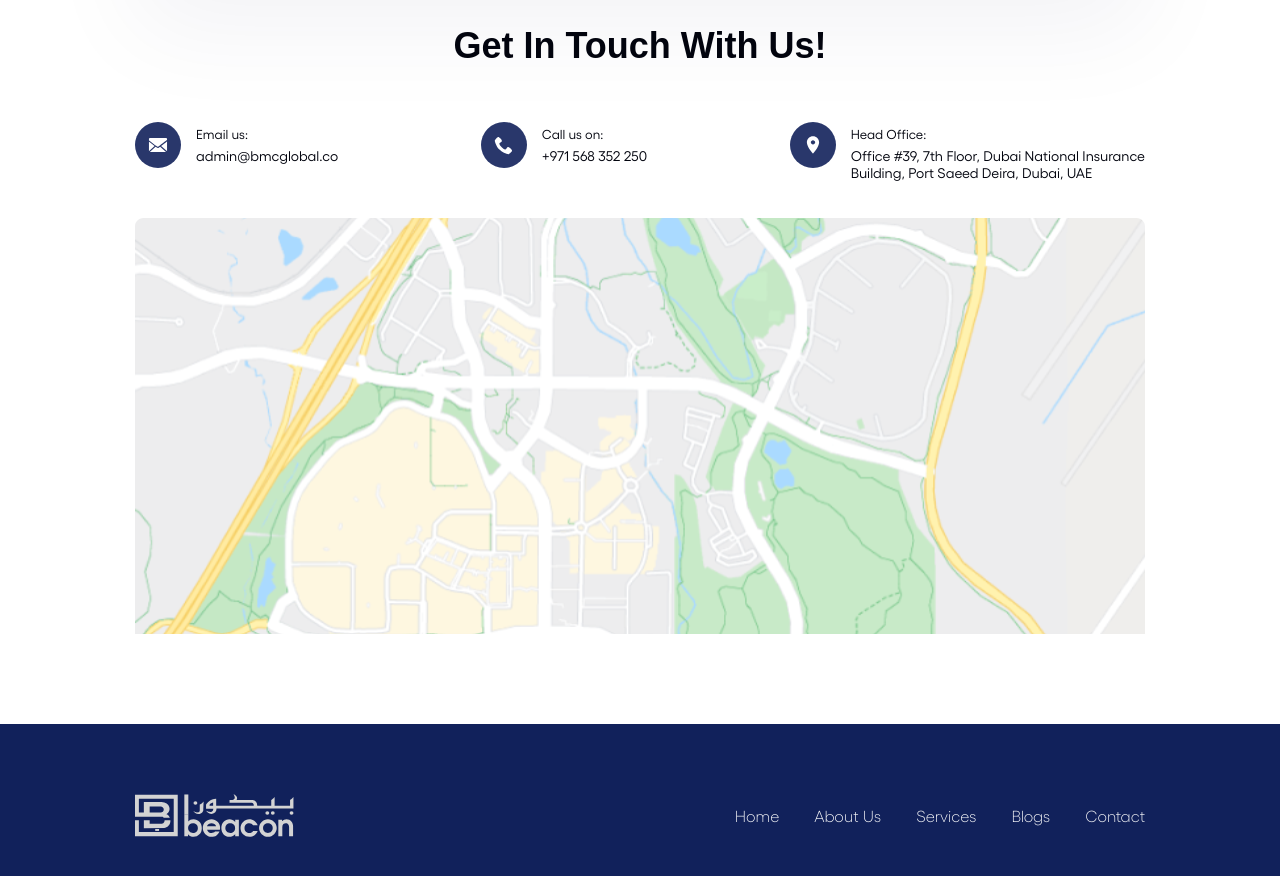
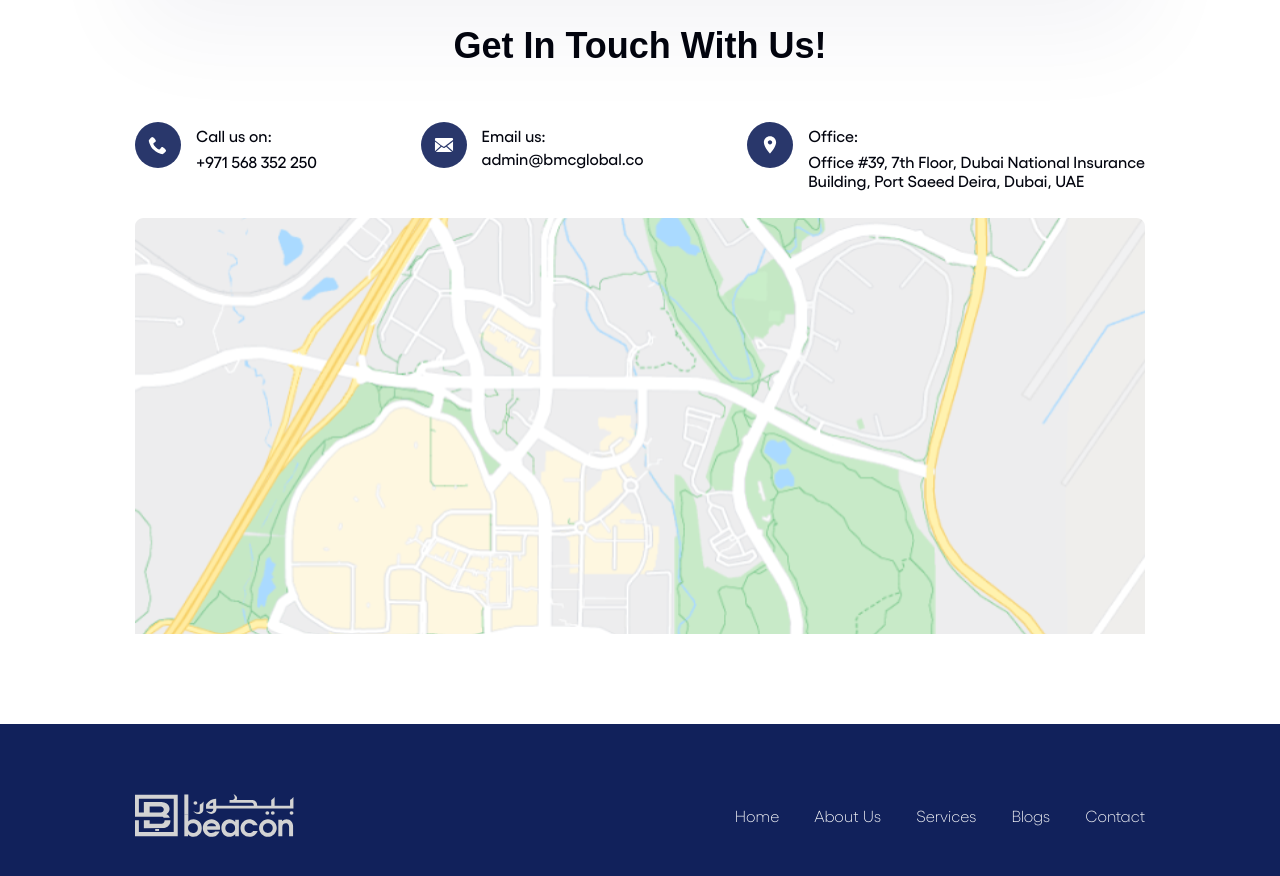
Before and after one commit to lazim-mv/BeaconUAE, a Next.js app: page /pages/Contact in a window 1280 px wide. Shown: the part 1080-1956 px from the top of the page. Built offline with nearby package versions, Linux system fonts and the light colour scheme; a web font is replaced by a local one.

Commit message:
v2.0.2 contactPage

```diff
--- a/src/app/Styles/contact.module.css
+++ b/src/app/Styles/contact.module.css
@@ -238,17 +238,20 @@
 
 .contactPageTextDetails h1{
     color: #02040E;
-    font-weight: 400;
+    font-weight: 500;
+    font-size: 16px;
 }
 
 .contactPageTextDetails a{
     color: #02040E;
-    font-weight: 400;
+    font-weight: 500;
+    font-size: 16px;
 }
 
 .contactPageTextDetails p{
     color: #02040E;
-    font-weight: 400;
+    font-weight: 500;
+    font-size: 16px;
 }
 
 @media (max-width: 600px) {
--- a/src/app/Styles/servicesPage.module.css
+++ b/src/app/Styles/servicesPage.module.css
@@ -107,6 +107,7 @@
     padding: 30px 45px 30px 30px;
     justify-content: space-between;
     width: 48%;
+    border-radius: 10px;
 }
 
 .selected {
@@ -145,6 +146,7 @@
     background: #F7F7F8;
     z-index: -1;
     right: 100px;
+    border-radius: 10px;
 }
 
 .container4ImgContainer{
--- a/src/app/globals.css
+++ b/src/app/globals.css
@@ -1256,6 +1256,8 @@ li{
   gap: 40px;
   margin-top: 60px;
   cursor: pointer;
+  border-bottom: 1px solid #ECECF1;
+  padding-bottom: 20px;
 }
 
 .faqRight:first-child {
@@ -1337,12 +1339,12 @@ li{
 .contactContainer {
   background: url("../../public/NewSvgs/Backgrounds/uaeBg2.png");
   width: 100%;
-  height: 500px;
+  height: 450px;
   object-fit: cover;
 
   display: flex;
   flex-direction: column;
-  gap: 30px;
+  gap: 16px;
   justify-content: center;
   align-items: center;
   background-size: 100% 100%;
--- a/src/app/pages/Contact/page.js
+++ b/src/app/pages/Contact/page.js
@@ -148,6 +148,26 @@ function Contact() {
             <div
               className={`${styles.footerContactImgContainer} footerContactImgContainer`}
             >
+              <div className="footerContactDetails">
+                <Image
+                  quality={100}
+                  priority={true}
+                  unoptimized
+                  src="/NewSvgs/SVG3/hh/Icon.svg"
+                  width={46}
+                  height={46}
+                  alt="ImageFooter2"
+                />
+                <div
+                  className={`${styles.contactPageTextDetails} footerContactTextDetails`}
+                  style={{ whiteSpace: "nowrap" }}
+                >
+                  <h1>Call us on:</h1>
+                  <a href="tel:971568352250">
+                    <p>+971 568 352 250</p>
+                  </a>
+                </div>
+              </div>
               <div
                 className={`${styles.contactPageContactDetails} footerContactDetails`}
               >
@@ -172,26 +192,7 @@ function Contact() {
                   </a>
                 </div>
               </div>
-              <div className="footerContactDetails">
-                <Image
-                  quality={100}
-                  priority={true}
-                  unoptimized
-                  src="/NewSvgs/SVG3/hh/Icon.svg"
-                  width={46}
-                  height={46}
-                  alt="ImageFooter2"
-                />
-                <div
-                  className={`${styles.contactPageTextDetails} footerContactTextDetails`}
-                  style={{ whiteSpace: "nowrap" }}
-                >
-                  <h1>Call us on:</h1>
-                  <a href="tel:971568352250">
-                    <p>+971 568 352 250</p>
-                  </a>
-                </div>
-              </div>
+
               <div className="footerContactDetails">
                 <Image
                   quality={100}
@@ -206,14 +207,14 @@ function Contact() {
                   <div
                     className={`${styles.contactPageTextDetails} footerContactTextDetails `}
                   >
-                    <h1>Head Office:</h1>
+                    <h1>Office:</h1>
                     <p className="dAddress">
                       Office #39, 7th Floor, Dubai National Insurance
                       <br /> Building, Port Saeed Deira, Dubai, UAE
                     </p>
                     <p className="mAddress">
-                      Office #39, 7th Floor, Dubai National Insurance
-                       Building, Port Saeed Deira, Dubai, UAE
+                      Office #39, 7th Floor, Dubai National Insurance Building,
+                      Port Saeed Deira, Dubai, UAE
                     </p>
                   </div>
                 </a>
```
